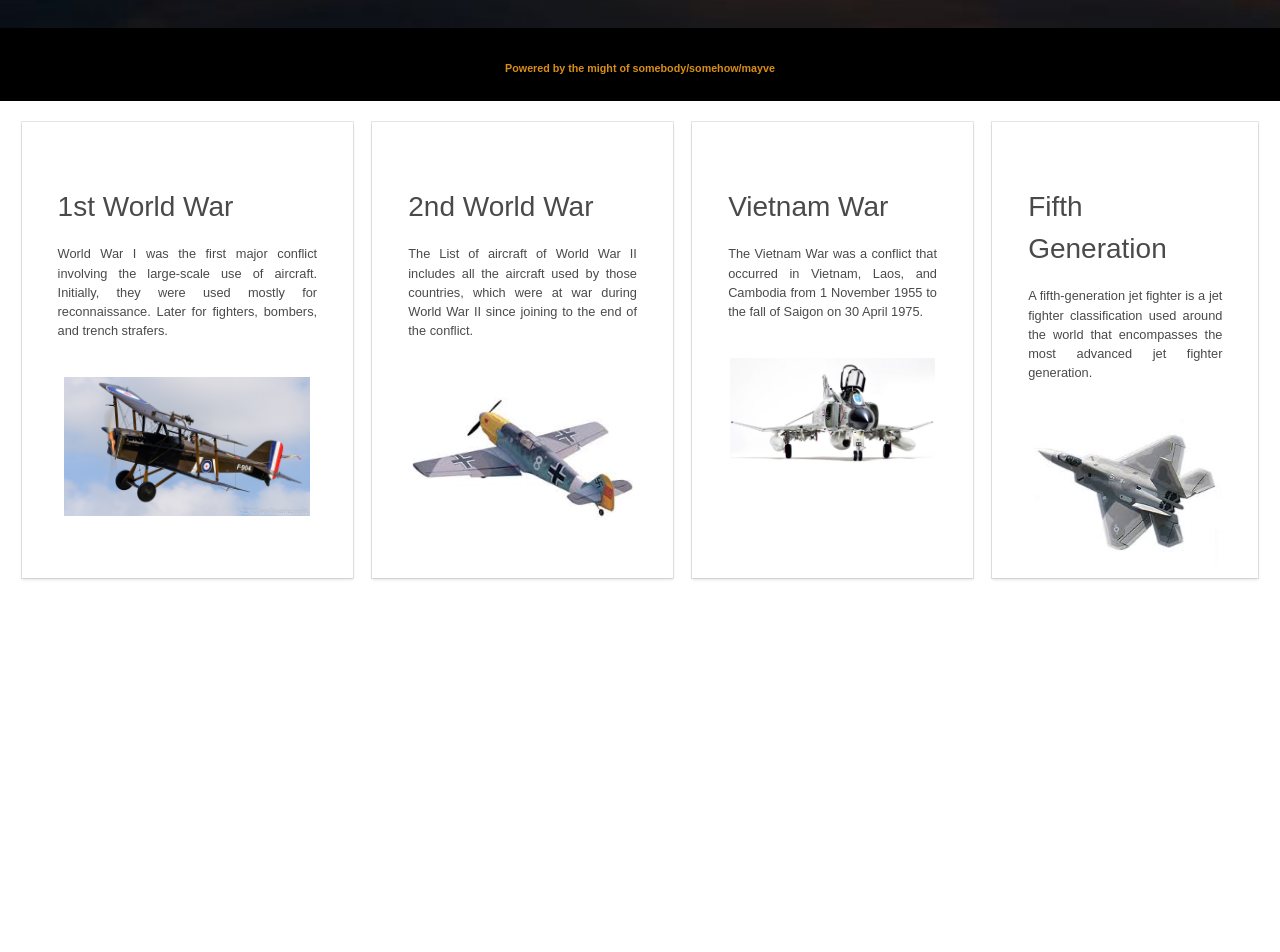
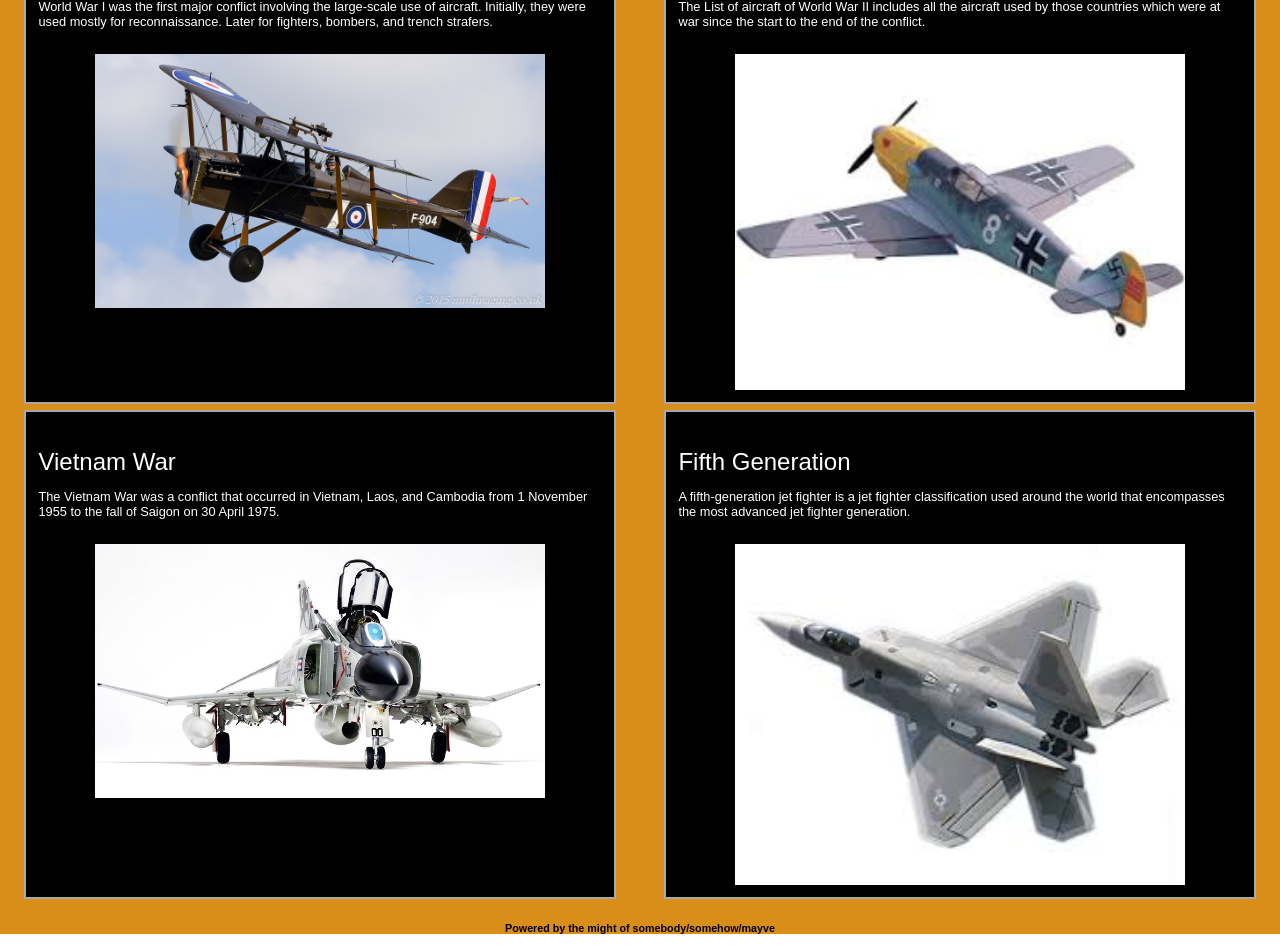
Before and after one commit to Kemenyfy/Aircraft-Models-Store, a React (Create React App) app: page / in a window 1280 px wide. Shown: the part 490-1442 px from the top of the page. Before the commit the page ends 1089 px from the top, so only its background shows below. Built offline with nearby package versions, Linux system fonts and the light colour scheme.

Commit message:
Fixed CSS and modified HTML

```diff
--- a/src/App.css
+++ b/src/App.css
@@ -1,14 +1,3 @@
-body {
-  color: #4a4a4a;
-  font-size: 1em;
-  font-weight: 400;
-  line-height: 1.5;
-  text-align: justify;
-}
-
-.App {
-}
-
 .App-header {
   text-align: center;
   color: #D88E18;
@@ -16,47 +5,29 @@ body {
   padding: .01em 0em .01em 0em;
 }
 
+.App {
+  background-color: #D88E18;
+}
 .FighterBackground {
   width: 100%;
   height: auto;
 }
 
-.container {
-  margin: 0 auto;
-  position: relative;
-}
-
-.columns.is-mobile {
-  display: flex;
-}
-
-.column {
-  display: flex;
-  flex-direction: column;
-  flex-basis: 0;
-  flex-grow: 1;
-  flex-shrink: 1;
-  padding: .75rem;
-  min-width: 30em;
-}
-
 .card {
-  background-color: #fff;
-  box-shadow: 0 2px 3px rgba(10,10,10,.1), 0 0 0 1px rgba(10,10,10,.1);
-  color: #4a4a4a;
+  box-shadow: 0 1px 2px darkgrey, 0 0 0 2px darkgray;
+  background-color: black;
+  color: white;
   margin: 0.6em;
+  margin-bottom: 0em;
   padding: 0.75em;
-}
-
-.cardContent {
-  padding: 1.5rem;
 }
 
 p {
   font-size: .8em;
+  margin-bottom: 2em;
 }
 
-.categoriesImages {
+.cardImages {
   display: block;
   margin-left: auto;
   margin-right: auto;
@@ -64,13 +35,31 @@ p {
 }
 
 .cardTitle {
-  font-size: 1.75em;
-  margin-bottom: .5714em;
+  font-size: 1.5em;
+  margin-bottom: .5em;
+}
+
+.categories {
+  display: flex;
+  flex-direction: column;
+}
+
+footer {
+  text-align: center;
+}
+@media (min-width: 45em) {
+  .categories {
+    flex-direction: row;
+    justify-content: space-around;
+    flex-wrap: wrap;
+  }
+
+  .card {
+    max-width: 44%;
+  }
+
+  .FighterBackground {
+    width: 60%;
+  }
 
 }
-
-@media (min-width: 45em) {
-  .column {
-    flex-direction: row;
-  }
-}
--- a/src/App.js
+++ b/src/App.js
@@ -15,48 +15,35 @@ class App extends Component {
           <img className="FighterBackground" src={FighterBackground} alt="Yugioh Background" />
           <h6>Powered by the might of somebody/somehow/mayve</h6>
         </header>
-        <section className="mainCategories">
-          <div className="container">
-            <div className="containerIsMobile">
-              <div className="column">
+        <section className="categories">
           <div className="card">
-                  <div className="cardContent">
-                    <div className="content">
             <p className="cardTitle">1st World War</p>
-                      <p className="categoriesParagraph">World War I was the first major conflict involving the large-scale use of aircraft. Initially, they were used mostly for reconnaissance. Later for fighters, bombers, and trench strafers.</p>
-                    </div>
-                  </div>
-                  <img className="categoriesImages" src={SE5} alt="World War 2 Aircraft" />
+            <p className="categoriesParagraph">World War I was the first major conflict involving the large-scale use of aircraft.
+            Initially, they were used mostly for reconnaissance. Later for fighters, bombers, and trench strafers.</p>
+            <img className="cardImages" src={SE5} alt="World War 1 Aircraft" />
           </div>
           <div className="card">
-                  <div className="cardContent">
-                    <div className="content">
             <p className="cardTitle">2nd World War</p>
-                      <p className="categoriesParagraph">The List of aircraft of World War II includes all the aircraft used by those countries, which were at war during World War II since joining to the end of the conflict.</p>
-                    </div>
-                  </div>
-                  <img className="categoriesImages" src={BF109} alt="World War 2 Aircraft" />
+            <p className="categoriesParagraph">The List of aircraft of World War II includes all the aircraft used by those countries
+            which were at war since the start to the end of the conflict.</p>
+            <img className="cardImages" src={BF109} alt="World War 1 Aircraft" />
           </div>
           <div className="card">
-                  <div className="cardContent">
-                    <div className="content">
             <p className="cardTitle">Vietnam War</p>
-                      <p className="categoriesParagraph">The Vietnam War was a conflict that occurred in Vietnam, Laos, and Cambodia from 1 November 1955 to the fall of Saigon on 30 April 1975.</p>
-                    </div>
-                  </div>
-                  <img className="categoriesImages" src={F4} alt="World War 2 Aircraft" />
+            <p className="categoriesParagraph">The Vietnam War was a conflict that occurred in Vietnam, Laos, and Cambodia from 1 November
+            1955 to the fall of Saigon on 30 April 1975.</p>
+            <img className="cardImages" src={F4} alt="World War 1 Aircraft" />
           </div>
           <div className="card">
-                  <div className="cardContent">
             <p className="cardTitle">Fifth Generation</p>
-                    <p className="categoriesParagraph">A fifth-generation jet fighter is a jet fighter classification used around the world that encompasses the most advanced jet fighter generation.</p>
+            <p className="categoriesParagraph">A fifth-generation jet fighter is a jet fighter classification used around the world that
+            encompasses the most advanced jet fighter generation.</p>
+            <img className="cardImages" src={F22} alt="World War 1 Aircraft" />
           </div>
-                  <img className="categoriesImages" src={F22} alt="Modern Aircraft" />
-                </div>
-              </div>
-            </div>
-          </div>
-        </section >
+        </section>
+        <footer>
+          <h6>Powered by the might of somebody/somehow/mayve</h6>
+        </footer>
       </div >
     )
   }
```
Also changed, not shown: src/Old.md (added, +42 -0 lines). Lines whose indentation alone changed are shown as unchanged.
